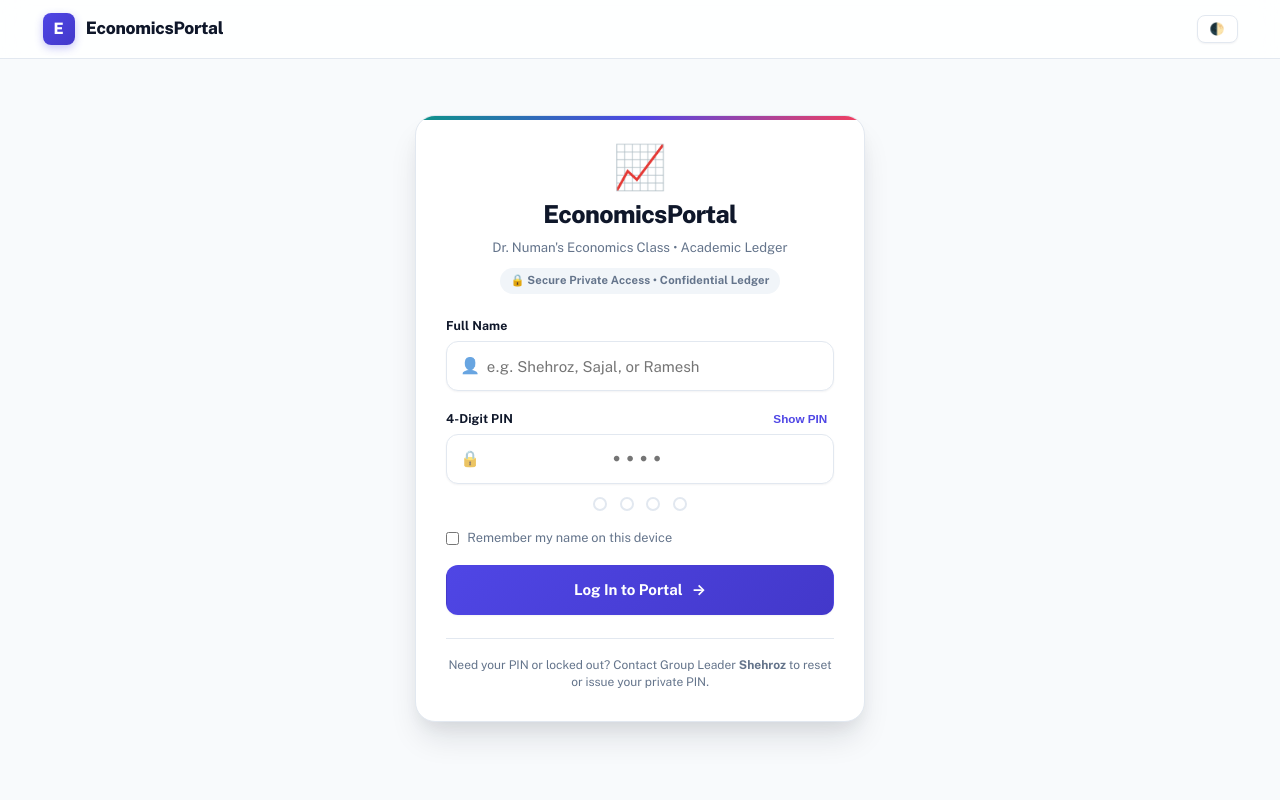
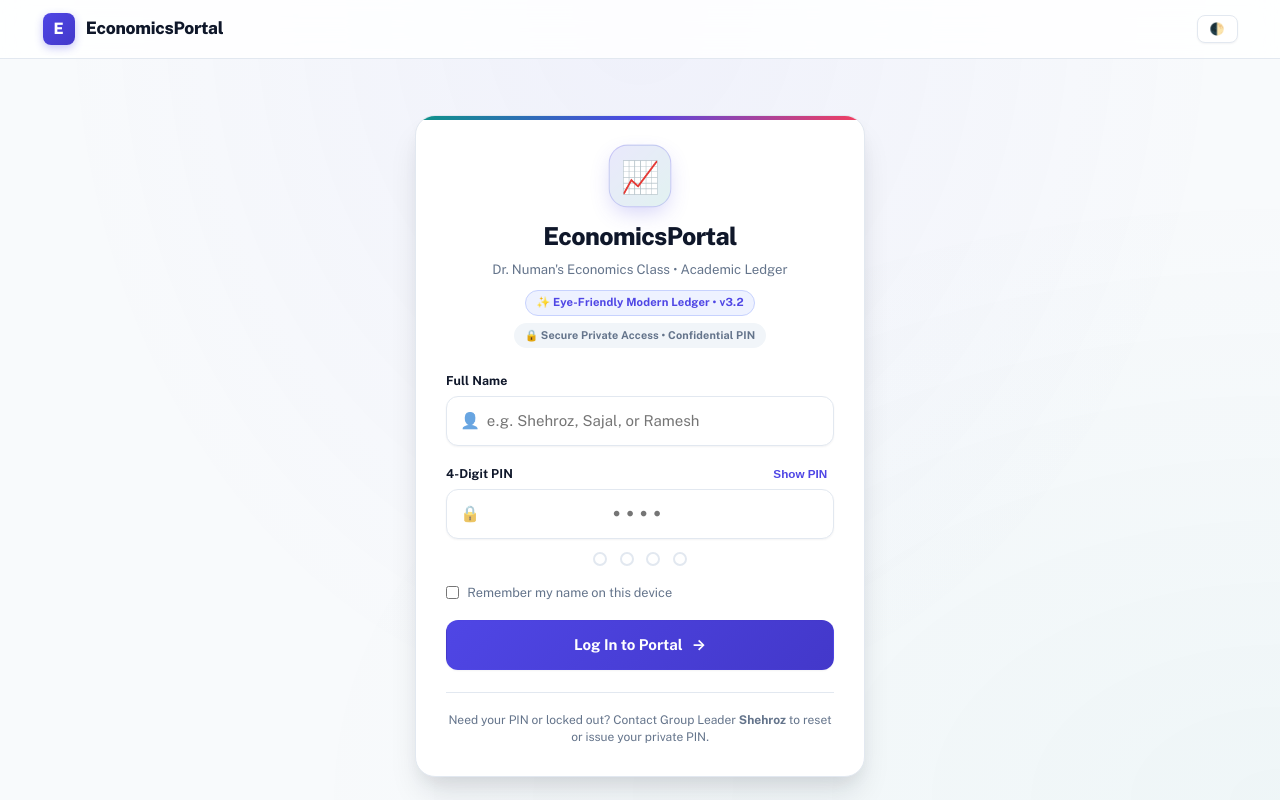
Before and after one commit to GucciCreates/EconomicsPortal, a website: page index.html in a window 1280 px wide. Shown: the top 800 px of the page. Drawn offline with nearby package versions, Linux system fonts and the light colour scheme.

Commit message:
fix(cache): add explicit cache-control headers, versioned assets ?v=3.2.1, and glowing login squircle

```diff
--- a/css/style.css
+++ b/css/style.css
@@ -160,6 +160,9 @@ html {
 body {
   font-family: var(--font-family);
   background-color: var(--bg-page);
+  background-image: radial-gradient(at 50% 0%, rgba(79, 70, 229, 0.05) 0px, transparent 65%),
+                    radial-gradient(at 100% 100%, rgba(13, 148, 136, 0.04) 0px, transparent 55%);
+  background-attachment: fixed;
   color: var(--text-main);
   line-height: 1.55;
   min-height: 100vh;
@@ -168,6 +171,11 @@ body {
   -webkit-font-smoothing: antialiased;
   -moz-osx-font-smoothing: grayscale;
   text-rendering: optimizeLegibility;
+}
+
+[data-theme="dark"] body {
+  background-image: radial-gradient(at 50% 0%, rgba(79, 70, 229, 0.12) 0px, transparent 65%),
+                    radial-gradient(at 100% 100%, rgba(13, 148, 136, 0.08) 0px, transparent 55%);
 }
 
 /* Tabular numbers for clean ledger columns */
@@ -1139,10 +1147,18 @@ a:hover {
   margin-bottom: 1.5rem;
 }
 .auth-logo-badge {
-  font-size: 2.75rem;
+  width: 60px;
+  height: 60px;
+  margin: 0 auto 0.75rem auto;
+  border-radius: 18px;
+  background: linear-gradient(135deg, rgba(79, 70, 229, 0.12) 0%, rgba(13, 148, 136, 0.12) 100%);
+  border: 1px solid rgba(79, 70, 229, 0.22);
+  display: flex;
+  align-items: center;
+  justify-content: center;
+  font-size: 2rem;
   line-height: 1;
-  margin-bottom: 0.5rem;
-  display: inline-block;
+  box-shadow: 0 8px 20px -4px rgba(79, 70, 229, 0.25);
   animation: pulseLogo 3s ease-in-out infinite;
 }
 @keyframes pulseLogo {
--- a/docs/css/style.css
+++ b/docs/css/style.css
@@ -160,6 +160,9 @@ html {
 body {
   font-family: var(--font-family);
   background-color: var(--bg-page);
+  background-image: radial-gradient(at 50% 0%, rgba(79, 70, 229, 0.05) 0px, transparent 65%),
+                    radial-gradient(at 100% 100%, rgba(13, 148, 136, 0.04) 0px, transparent 55%);
+  background-attachment: fixed;
   color: var(--text-main);
   line-height: 1.55;
   min-height: 100vh;
@@ -168,6 +171,11 @@ body {
   -webkit-font-smoothing: antialiased;
   -moz-osx-font-smoothing: grayscale;
   text-rendering: optimizeLegibility;
+}
+
+[data-theme="dark"] body {
+  background-image: radial-gradient(at 50% 0%, rgba(79, 70, 229, 0.12) 0px, transparent 65%),
+                    radial-gradient(at 100% 100%, rgba(13, 148, 136, 0.08) 0px, transparent 55%);
 }
 
 /* Tabular numbers for clean ledger columns */
@@ -1139,10 +1147,18 @@ a:hover {
   margin-bottom: 1.5rem;
 }
 .auth-logo-badge {
-  font-size: 2.75rem;
+  width: 60px;
+  height: 60px;
+  margin: 0 auto 0.75rem auto;
+  border-radius: 18px;
+  background: linear-gradient(135deg, rgba(79, 70, 229, 0.12) 0%, rgba(13, 148, 136, 0.12) 100%);
+  border: 1px solid rgba(79, 70, 229, 0.22);
+  display: flex;
+  align-items: center;
+  justify-content: center;
+  font-size: 2rem;
   line-height: 1;
-  margin-bottom: 0.5rem;
-  display: inline-block;
+  box-shadow: 0 8px 20px -4px rgba(79, 70, 229, 0.25);
   animation: pulseLogo 3s ease-in-out infinite;
 }
 @keyframes pulseLogo {
--- a/index.html
+++ b/index.html
@@ -18,8 +18,13 @@
   <!-- Chart.js 4.4.4 via CDN -->
   <script src="https://cdn.jsdelivr.net/npm/chart.js@4.4.4/dist/chart.umd.min.js"></script>
 
-  <!-- Main Ledger Stylesheet -->
-  <link rel="stylesheet" href="./css/style.css">
+  <!-- Cache Control Meta Tags to ensure immediate update in all browsers -->
+  <meta http-equiv="Cache-Control" content="no-cache, no-store, must-revalidate">
+  <meta http-equiv="Pragma" content="no-cache">
+  <meta http-equiv="Expires" content="0">
+
+  <!-- Main Ledger Stylesheet (Cache Busted) -->
+  <link rel="stylesheet" href="./css/style.css?v=3.2.1">
 </head>
 <body>
 
@@ -39,7 +44,7 @@
   <!-- Persistent Footer -->
   <footer id="site-footer"></footer>
 
-  <!-- Application Script -->
-  <script type="module" src="./js/app.js"></script>
+  <!-- Application Script (Cache Busted) -->
+  <script type="module" src="./js/app.js?v=3.2.1"></script>
 </body>
 </html>
--- a/js/components/loginView.js
+++ b/js/components/loginView.js
@@ -22,8 +22,13 @@ export function renderModernLogin(container, onSuccess, onForceDemo) {
           <h1 class="auth-title">EconomicsPortal</h1>
           <p class="auth-subtitle">Dr. Numan's Economics Class • Academic Ledger</p>
           <div style="margin-top: 0.65rem;">
-            <span class="badge" style="background-color: var(--bg-subtle); color: var(--text-muted); font-size: 0.75rem;">
-              🔒 Secure Private Access • Confidential Ledger
+            <span class="badge" style="background-color: var(--primary-soft); color: var(--purple); font-size: 0.75rem; border: 1px solid var(--purple-border); font-weight: 700;">
+              ✨ Eye-Friendly Modern Ledger • v3.2
+            </span>
+          </div>
+          <div style="margin-top: 0.4rem;">
+            <span class="badge" style="background-color: var(--bg-subtle); color: var(--text-muted); font-size: 0.72rem;">
+              🔒 Secure Private Access • Confidential PIN
             </span>
           </div>
         </div>
```
Also changed, not shown: docs/index.html (+9 -4 lines), docs/js/components/loginView.js (+7 -2 lines).
